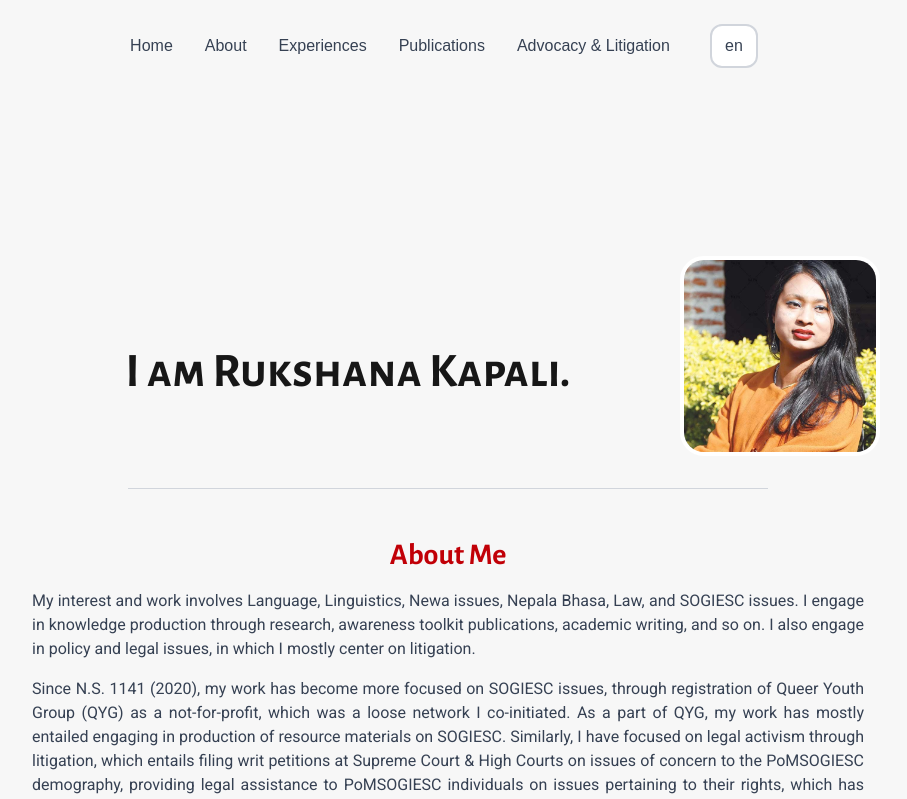
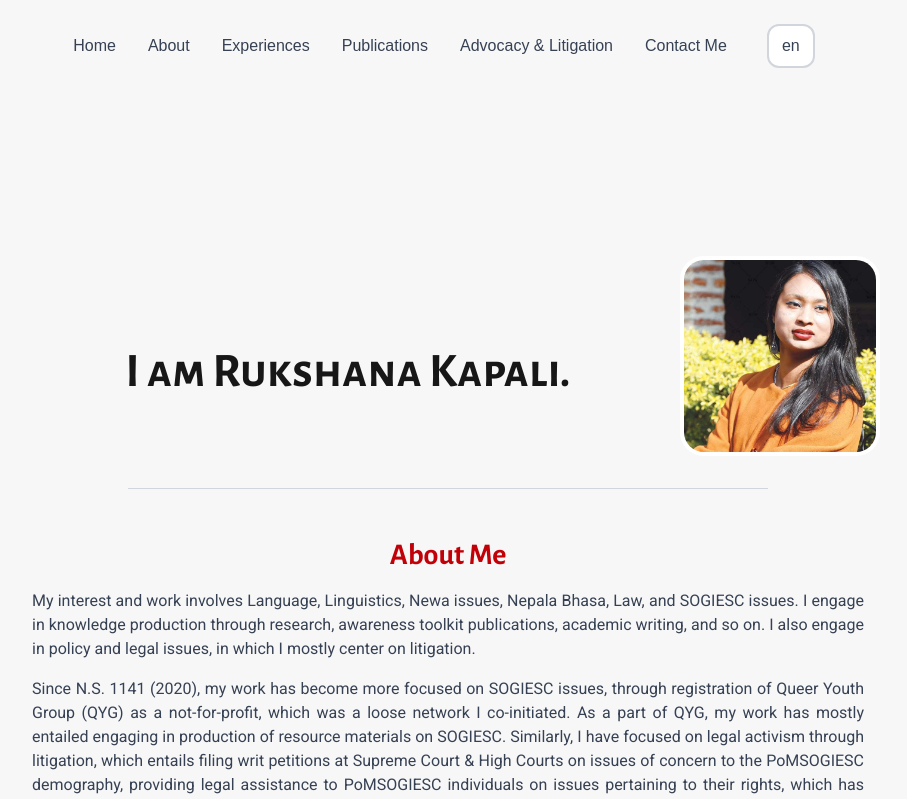
Before and after one commit to shakyasimha/ruku-ya-portfolio, a Next.js app: page / in a window 1280 px wide. Shown: the top 799 px of the page, without its empty margins (192-1099 px from the left). Built offline with nearby package versions, Linux system fonts and the light colour scheme.

Commit message:
added href and section for Contacts in navbar

```diff
--- a/src/app/page.tsx
+++ b/src/app/page.tsx
@@ -128,7 +128,9 @@ export default function Home() {
       </div>
 
       {/* Footer section */}
-      <Footer lang={lang} />
+      <div id="contact">
+        <Footer lang={lang} />
+      </div>
     </div>
   );
 }
--- a/src/components/Navbar/index.tsx
+++ b/src/components/Navbar/index.tsx
@@ -45,6 +45,14 @@ const navItems = [
       new: "𑐰𑐎𑐵𑐮𑐟 𑐰 𑐩𑐸𑐡𑑂𑐡𑐵",
     },
     href: "advocacy",
+  },
+  {
+    label: {
+      en: "Contact Me",
+      ne: "सम्पर्क",
+      new: "सम्पर्क",
+    },
+    href: "contact",
   },
 ];
 
```
